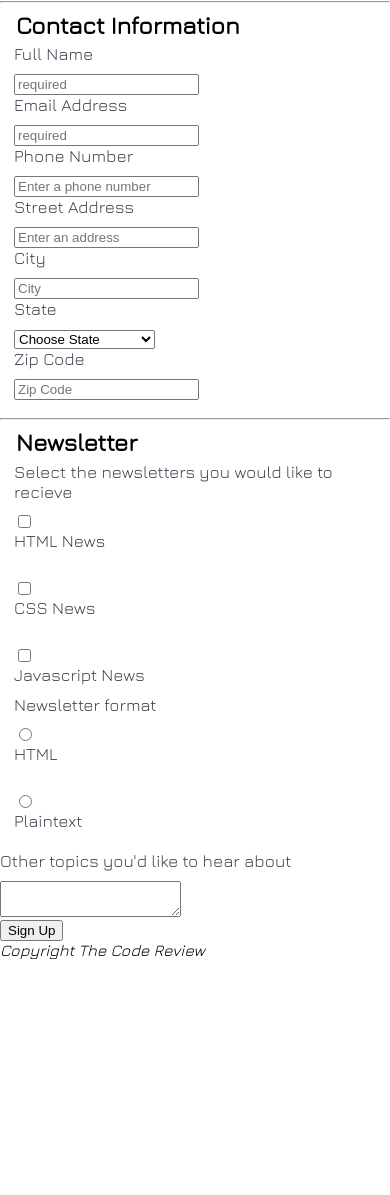
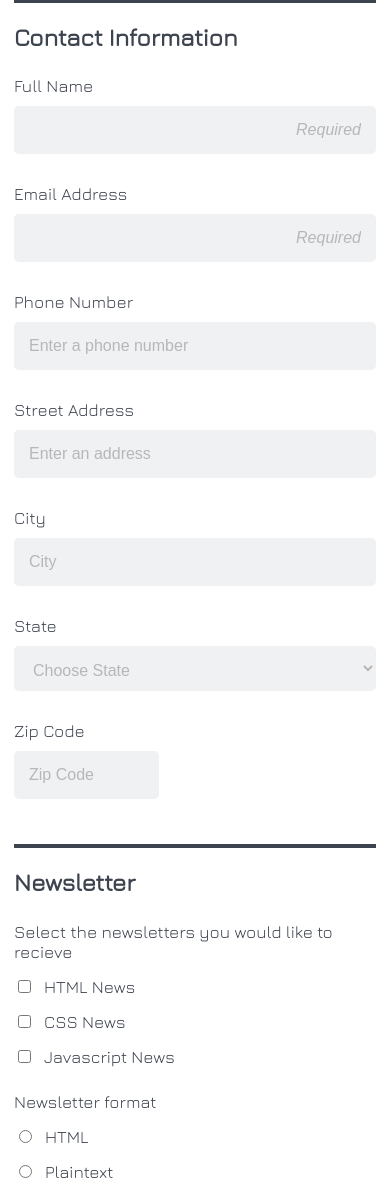
Before and after one commit to cristinauramirez/Techdegree-project3, a plain HTML site: page index.html in a window 390 px wide. Shown: the part 310-1505 px from the top of the page. Before the commit the page ends 1269 px from the top, so only its background shows below. Drawn offline with nearby package versions, Linux system fonts and the light colour scheme.

Commit message:
Finished mobile layout and fixed minor html code

```diff
--- a/css/styles.css
+++ b/css/styles.css
@@ -5,6 +5,7 @@
 body {
   font-family: 'Jura', sans-sans-serif;
   margin: 0;
+  padding-bottom: 200px;
 }
 
 h2 {
@@ -20,11 +21,82 @@ fieldset {
   border: none;
 }
 
+legend {
+  padding: 20px 0;
+  color: #3e444f;
+}
+
 label {
   display: block;
   padding-bottom: 10px;
   color: #3e444f;
   font-size: 17px;
+}
+
+input[type="text"],
+input[type="email"],
+input[type="telephone"],
+textarea,
+select {
+  outline: none;
+  border: none;
+  border-radius: 5px;
+  padding: 15px;
+  margin-bottom: 30px;
+  width: 100%;
+  background-color: #eff1f2;
+  color: #b7b7b7;
+  font-size: 16px;
+}
+
+input[type="text"]::placeholder,
+input[type="telephone"]::placeholder {
+  color: #b7b7b7;
+}
+
+input[type="email"]::placeholder,
+input[id="name"]::placeholder {
+  text-align: right;
+  font-style: italic;
+  color: #b7b7b7;
+}
+
+select {
+  height: 45px;
+}
+
+input#zipcode {
+  width: 40%;
+}
+
+label.light {
+  display: inline-block;
+  padding-top: 5px;
+  padding-left: 10px;
+}
+
+label[for="other"] {
+  padding: 10px 0;
+}
+
+textarea {
+  height: 125px;
+}
+
+button {
+  width: 100%;
+  padding: 19px 39px;
+  margin-bottom: 20px;
+  border-radius: 5px;
+  border: 1px solid #20b2aa;
+  background-color: #20b2aa;
+  color: white;
+  font-size: 20px;
+}
+
+footer {
+  text-align: center;
+  color: #babbbc;
 }
 
 .main-header {
@@ -46,3 +118,23 @@ label {
   padding-top: 10px;
   color: #babbbc;
 }
+
+.hr-top {
+  border: 3px solid #3e444f;
+  margin: 5px 14px 0 14px;
+}
+
+.hr {
+  border: 2px solid #3e444f;
+  margin: 5px 14px 0 14px;
+}
+
+.newsformat {
+  padding-top: 15px;
+}
+
+.other,
+.sign-up {
+  padding: 0 12px;
+  margin: 0 2px;
+}
--- a/index.html
+++ b/index.html
@@ -26,10 +26,10 @@
           <legend><h2>Contact Information</h2></legend>
             <div class="main-content">
               <label for="name"> Full Name</label>
-              <input type="text" id="name" name="user_name" placeholder="required" required>
+              <input type="text" id="name" name="user_name" placeholder="Required" required>
 
               <label for="mail">Email Address</label>
-              <input type="email" id="mail" name="user_email" placeholder="required" required>
+              <input type="email" id="mail" name="user_email" placeholder="Required" required>
 
               <label for="telephone">Phone Number</label>
               <input type="text" id="city" name="user_telephone" placeholder="Enter a phone number">
@@ -111,7 +111,7 @@
           <input type="checkbox" id="cssnews" value="css" name="user_newsletter"><label class="light" for="cssnews">CSS News</label><br>
           <input type="checkbox" id="javanews" value="javascript" name="user_newsletter"><label class="light" for="javanews">Javascript News</label>
 
-          <label class="newsletter">Newsletter format</label>
+          <label class="newsformat">Newsletter format</label>
 
           <input type="radio" id="html" value="htmlformat" name="user_format"><label class="light" for="html">HTML</label><br>
           <input type="radio" id="plaintext" value="plain" name="user_format"><label class="light" for="plaintext">Plaintext</label>
```
